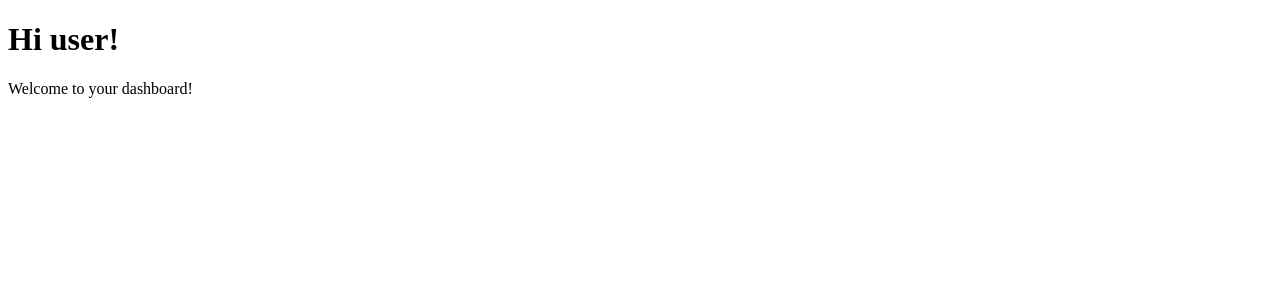
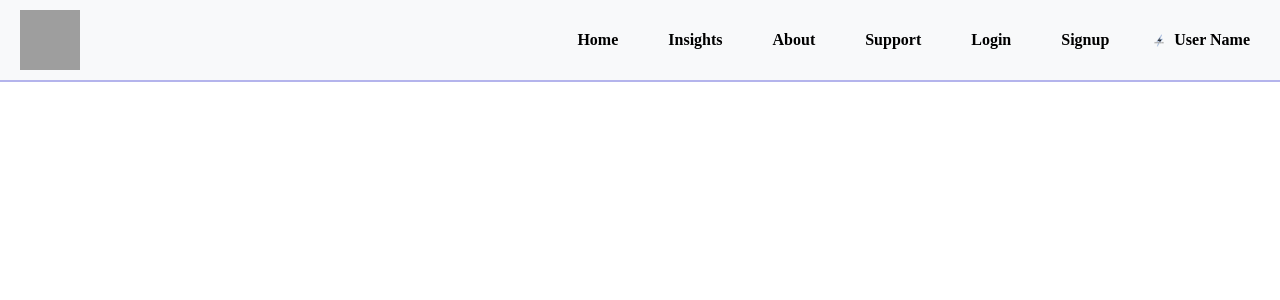
Before and after one commit to raihamehdi/SmartWattSecure, a Django app: template SWS/smartwattsecure/templates/home.html in a window 1280 px wide. Shown: the top 300 px of the page. Run offline with Django 5.2, Linux system fonts and the light colour scheme; the template is opened without the code that fills it, so the values that code supplies are empty; grey boxes are pictures that could not be loaded.

Commit message:
Added Navbar in home page

```diff
--- /dev/null
+++ b/SWS/smartwattsecure/smartwatt/static/home.css
@@ -0,0 +1,72 @@
+
+* {
+    margin: 0;
+    padding: 0;
+    box-sizing: border-box;
+}
+
+/* Navbar styles */
+.navbar {
+    display: flex;
+    align-items: center;
+    padding: 10px 20px;
+    background-color: #f8f9fa;
+}
+
+.navbar .logo {
+    height: 60px; /* Adjust height as needed */
+    width: 60px;
+}
+
+.nav-links {
+    list-style-type: none;
+    margin: 0;
+    padding: 0;
+    display: flex;
+    flex-grow: 1;
+    justify-content: flex-end;
+}
+
+.nav-links li {
+    margin-right: 20px;
+}
+
+.nav-links li a {
+    text-decoration: none;
+    color: black;
+    font-weight: bold;
+    padding: 8px 15px;
+    transition: all 0.3s ease;
+}
+
+.nav-links li a:hover {
+    background-color: rgb(92, 92, 213);
+    color: white;
+    transform: scale(1.05);
+}
+
+/* User details section */
+.user-details {
+    display: flex;
+    align-items: center;
+}
+
+.user-details p {
+    margin-right: 10px;
+    font-weight: bold;
+    color: black;
+}
+
+.user-avatar {
+    width: 30px; /* Adjust size as needed */
+    height: 30px; /* Adjust size as needed */
+    border-radius: 50%;
+}
+
+/* Separator line */
+.separator {
+    border: none;
+    border-top: 2px solid rgb(180, 180, 236); /* Change color as needed */
+    margin: 0;
+}
+/* Navbar code ends here */
--- a/SWS/smartwattsecure/templates/home.html
+++ b/SWS/smartwattsecure/templates/home.html
@@ -1,12 +1,34 @@
+{% load static %}
 <!DOCTYPE html>
 <html lang="en">
 <head>
     <meta charset="UTF-8">
     <meta name="viewport" content="width=device-width, initial-scale=1.0">
-    <title>Greeting</title>
+    <title>Home Page</title>
+    <link rel="stylesheet" href="{% static 'home.css' %}">
 </head>
 <body>
-    <h1>Hi user!</h1>
-    <p>Welcome to your dashboard!</p>
+    <div class="navbar">
+        <img src="Logo.png" alt="Logo" class="logo">
+        <ul class="nav-links">
+            <li><a href="#">Home</a></li>
+            <li><a href="#">Insights</a></li>
+            <li><a href="#">About</a></li>
+            <li><a href="#">Support</a></li>
+            <li><a href="#">Login</a></li>
+            <li><a href="#">Signup</a></li>
+        </ul>
+        <div class="user-details">
+            <img src="{% static 'smartwatt/Logo.png' %}" alt="User Avatar" class="user-avatar">
+            <p>User Name</p> <!-- Replace with actual user's name -->
+        </div>
+    </div>
+
+    <hr class="separator">
+
+    <!-- Content goes here -->
+
+
+
 </body>
 </html>
```
Also changed, not shown: SWS/smartwattsecure/smartwatt/static/smartwatt/Logo.png (added).
